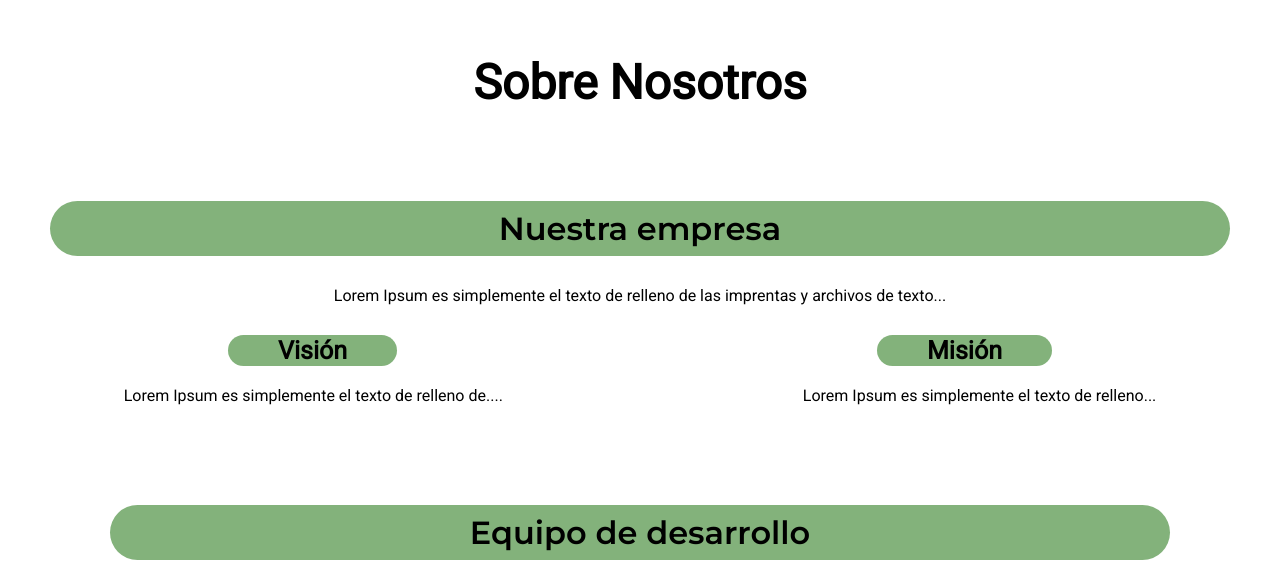
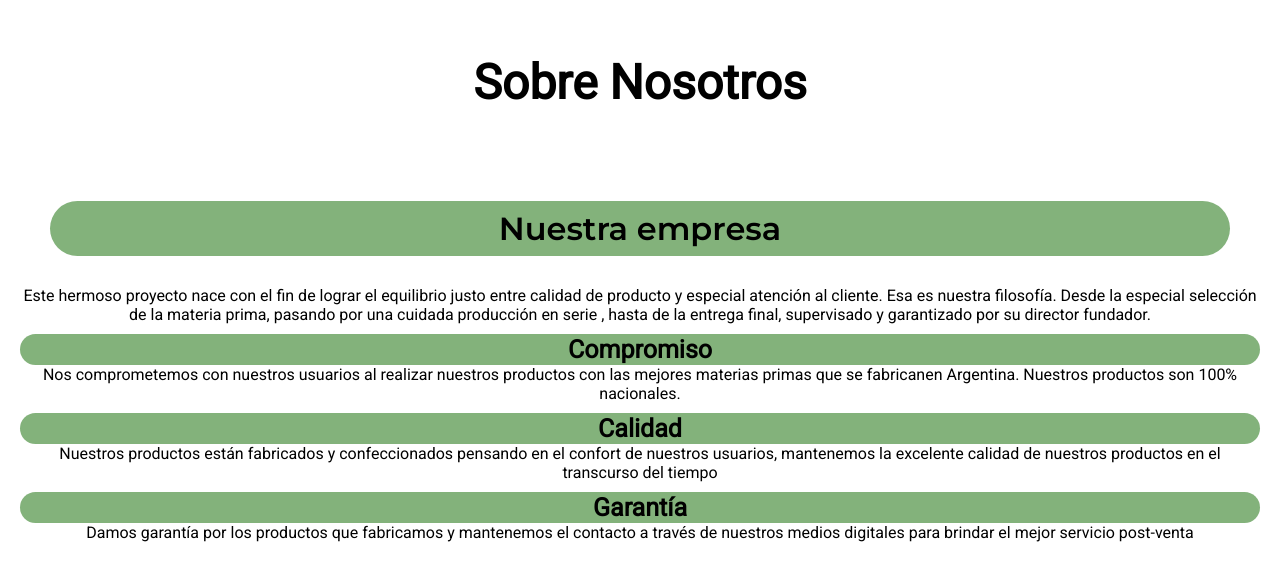
Before and after one commit to JuanmaAlonsoLopez/lasMargaritas, a plain HTML site: page pages/sobreNosotros.html in a window 1280 px wide. Shown: the part 71-658 px from the top of the page. Drawn offline with Linux system fonts and the light colour scheme; files that its build step writes are made by us from their sources.

Commit message:
Cambio nombre

```diff
--- a/pages/sobreNosotros.html
+++ b/pages/sobreNosotros.html
@@ -67,24 +67,32 @@
 
         <div class="nuestra-empresa">
             <h2>Nuestra empresa</h2>
-            <p>Lorem Ipsum es simplemente el texto de relleno de las imprentas y archivos de texto...</p>
+            <p>Este hermoso proyecto nace con el fin de lograr el equilibrio justo entre calidad de producto y especial
+            atención al cliente. Esa es nuestra filosofía. Desde la especial selección de la materia prima, pasando por una cuidada producción en serie , hasta de la entrega final, supervisado y garantizado por su director fundador.
         </div>
 
-        <div id="visionMision">
+        <div id="Contactos">
 
             <div class="vision">
-            <h3>Visión</h3>
+            <h3>Compromiso</h3>
+            <p>Nos comprometemos con nuestros usuarios al realizar nuestros productos
+            con las mejores materias primas que se fabricanen Argentina. Nuestros productos son 100% nacionales.</p>
         </div>
 
         <div class="mision">
-            <h3>Misión</h3>
+            <h3>Calidad</h3>
+            <p>Nuestros productos están fabricados y confeccionados pensando en el confort de nuestros usuarios, mantenemos
+                la excelente calidad de nuestros productos en el transcurso del tiempo
+
+            </p>
+        </div>
+         <div class="mision">
+            <h3>Garantía</h3>
+            <p>Damos garantía por los productos que fabricamos y mantenemos el contacto a través de nuestros medios digitales
+                para brindar el mejor servicio post-venta
+            </p>
         </div>
 
-        </div>
-
-        <div class="pContainer">
-            <p>Lorem Ipsum es simplemente el texto de relleno de.... </p>
-            <p>Lorem Ipsum es simplemente el texto de relleno...</p>
         </div>
         </section>
 
--- a/styles.css
+++ b/styles.css
@@ -125,6 +125,13 @@ h2 {
     margin: 30px;
 }
 
+.carousel-item{
+    font-family:'Madre-Script', sans-serif;
+    font-style: normal;
+    font-weight: 400;
+
+
+}
 
 /*Carousel*/
 .carousel {
```
Also changed, not shown: index.html (+2 -1 lines).
